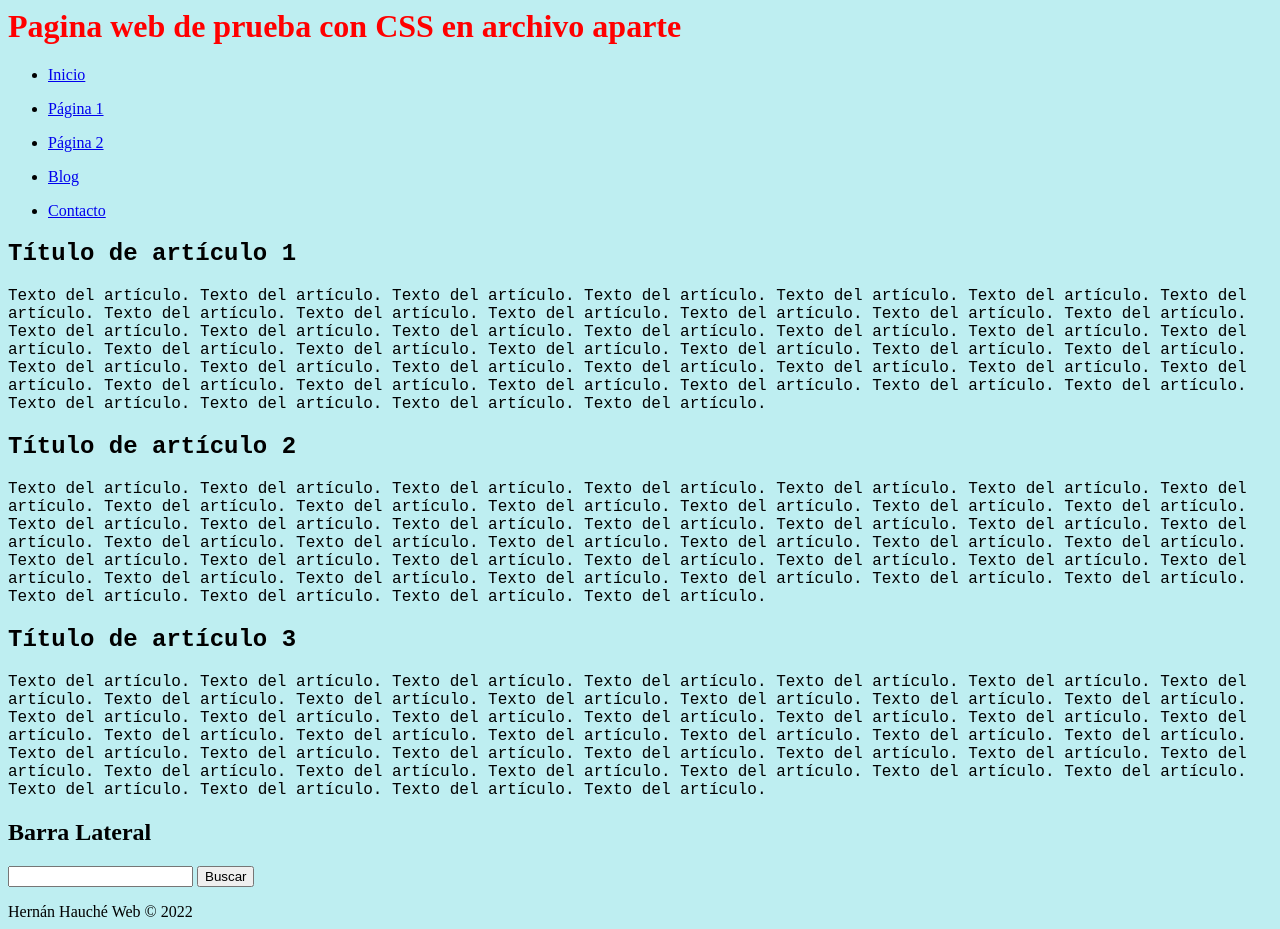
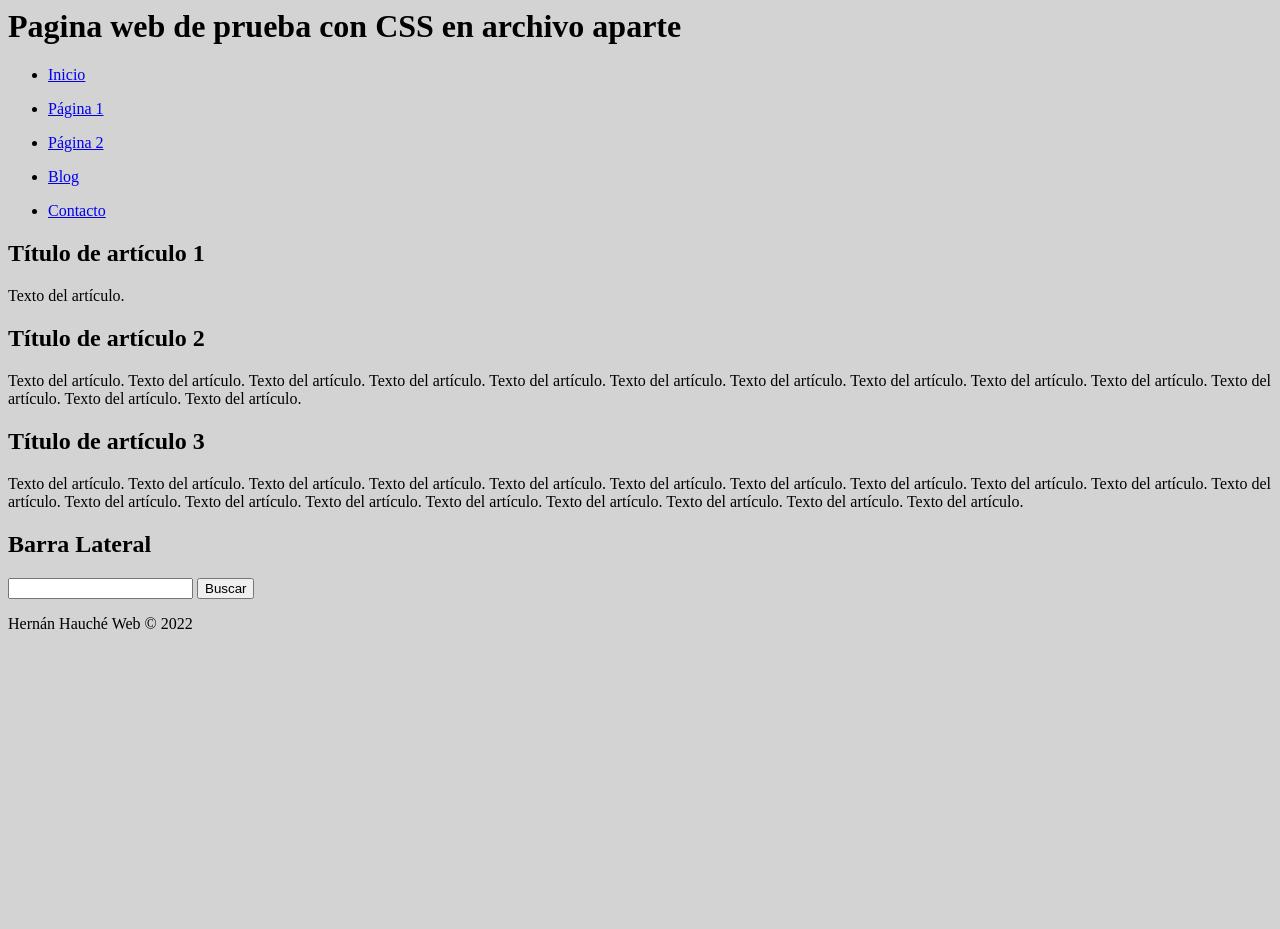
Before and after one commit to MataHauche/AP-HTML-y-CSS, a plain HTML site: page index.html in a window 1280 px wide. After the commit the page ends 800 px from the top, so only its background shows below. Drawn offline with Linux system fonts and the light colour scheme.

Commit message:
2 files modified, 1 deleted

```diff
--- a/index.html
+++ b/index.html
@@ -6,7 +6,7 @@
     <link rel="stylesheet" type="text/css" href="styles.css">
   </head>
   <body>
-  <div id="container">
+     <div id="container">
       <header>
           <h1>Pagina web de prueba con CSS en archivo aparte</h1>
       </header>
@@ -31,15 +31,15 @@
       <section id="content">
           <article class="article">
               <h2>Título de artículo 1</h2>
-              <p>Texto del artículo. Texto del artículo. Texto del artículo. Texto del artículo. Texto del artículo. Texto del artículo. Texto del artículo. Texto del artículo. Texto del artículo. Texto del artículo. Texto del artículo. Texto del artículo. Texto del artículo. Texto del artículo. Texto del artículo. Texto del artículo. Texto del artículo. Texto del artículo. Texto del artículo. Texto del artículo. Texto del artículo. Texto del artículo. Texto del artículo. Texto del artículo. Texto del artículo. Texto del artículo. Texto del artículo. Texto del artículo. Texto del artículo. Texto del artículo. Texto del artículo. Texto del artículo. Texto del artículo. Texto del artículo. Texto del artículo. Texto del artículo. Texto del artículo. Texto del artículo. Texto del artículo. Texto del artículo. Texto del artículo. Texto del artículo. Texto del artículo. </p>
+              <p>Texto del artículo. </p>
           </article>
           <article class="article">
               <h2>Título de artículo 2</h2>
-              <p>Texto del artículo. Texto del artículo. Texto del artículo. Texto del artículo. Texto del artículo. Texto del artículo. Texto del artículo. Texto del artículo. Texto del artículo. Texto del artículo. Texto del artículo. Texto del artículo. Texto del artículo. Texto del artículo. Texto del artículo. Texto del artículo. Texto del artículo. Texto del artículo. Texto del artículo. Texto del artículo. Texto del artículo. Texto del artículo. Texto del artículo. Texto del artículo. Texto del artículo. Texto del artículo. Texto del artículo. Texto del artículo. Texto del artículo. Texto del artículo. Texto del artículo. Texto del artículo. Texto del artículo. Texto del artículo. Texto del artículo. Texto del artículo. Texto del artículo. Texto del artículo. Texto del artículo. Texto del artículo. Texto del artículo. Texto del artículo. Texto del artículo. </p>
+              <p>Texto del artículo. Texto del artículo. Texto del artículo. Texto del artículo. Texto del artículo. Texto del artículo. Texto del artículo. Texto del artículo. Texto del artículo. Texto del artículo. Texto del artículo. Texto del artículo. Texto del artículo. </p>
           </article>
           <article class="article">
               <h2>Título de artículo 3</h2>
-              <p>Texto del artículo. Texto del artículo. Texto del artículo. Texto del artículo. Texto del artículo. Texto del artículo. Texto del artículo. Texto del artículo. Texto del artículo. Texto del artículo. Texto del artículo. Texto del artículo. Texto del artículo. Texto del artículo. Texto del artículo. Texto del artículo. Texto del artículo. Texto del artículo. Texto del artículo. Texto del artículo. Texto del artículo. Texto del artículo. Texto del artículo. Texto del artículo. Texto del artículo. Texto del artículo. Texto del artículo. Texto del artículo. Texto del artículo. Texto del artículo. Texto del artículo. Texto del artículo. Texto del artículo. Texto del artículo. Texto del artículo. Texto del artículo. Texto del artículo. Texto del artículo. Texto del artículo. Texto del artículo. Texto del artículo. Texto del artículo. Texto del artículo. </p>
+              <p>Texto del artículo. Texto del artículo. Texto del artículo. Texto del artículo. Texto del artículo. Texto del artículo. Texto del artículo. Texto del artículo. Texto del artículo. Texto del artículo. Texto del artículo. Texto del artículo. Texto del artículo. Texto del artículo. Texto del artículo. Texto del artículo. Texto del artículo. Texto del artículo. Texto del artículo.</p>
           </article>
       </section>
       <aside>
@@ -52,6 +52,6 @@
       <footer>
           Hernán Hauché Web &copy; 2022
       </footer>
-  </div>
+    </div>
 </body>
 </html>
--- a/styles.css
+++ b/styles.css
@@ -1,10 +1,7 @@
-
-body{
-  background-color: rgb(190, 238, 241);
+body {
+  background: lightgray;
 }
-article{
-  font-family: 'Courier New', Courier, monospace;
+#container {
 }
-h1{
-  color: red;
+.article {
 }
```
Also changed, not shown: pagina1.html (deleted).
